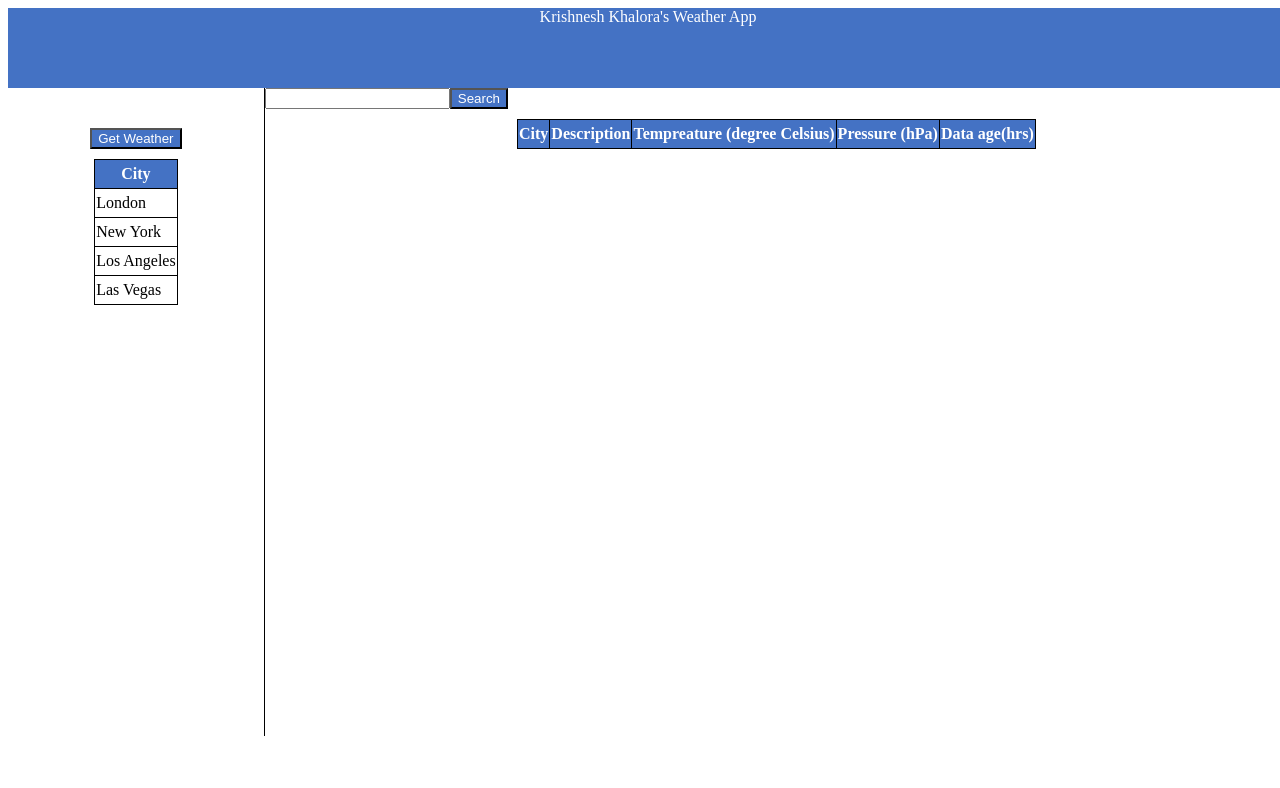
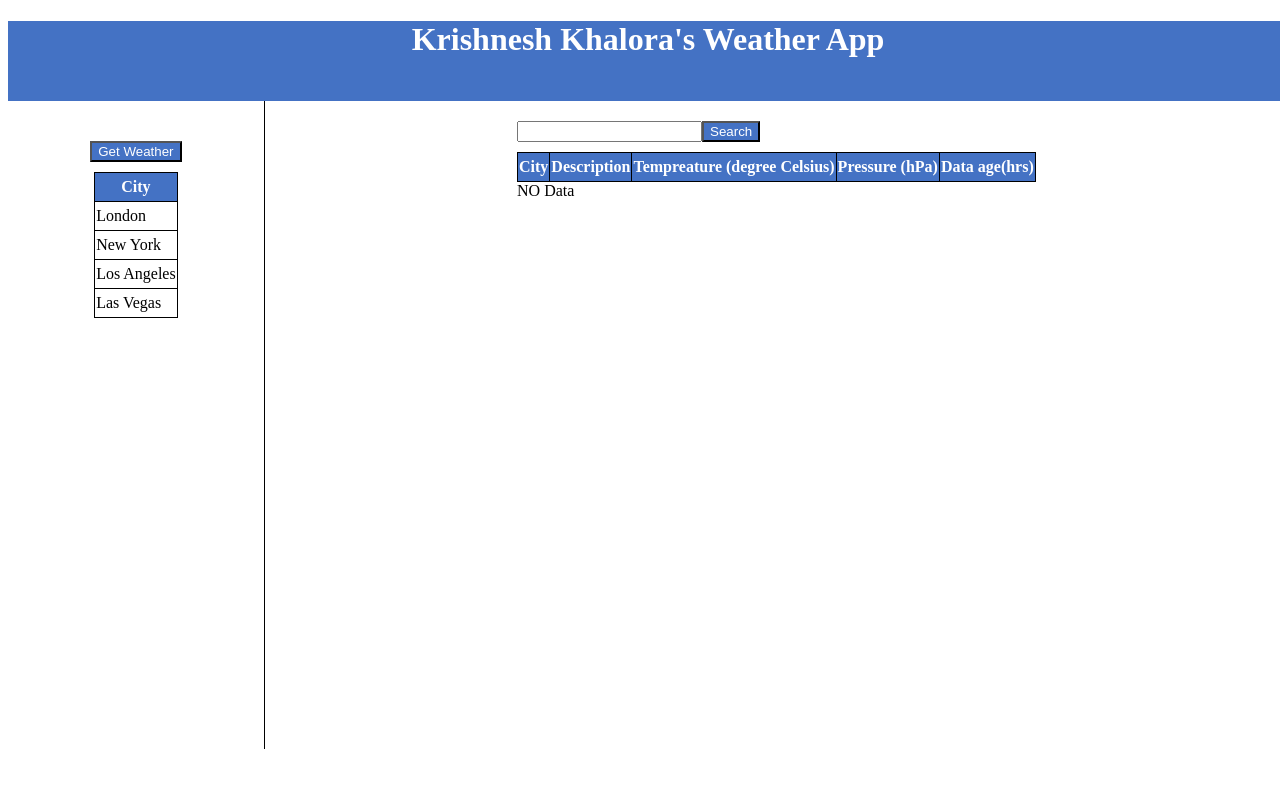
Before and after one commit to Krrishnesh/Weather-App, a plain HTML site: page index.html in a window 1280 px wide. Drawn offline with Linux system fonts and the light colour scheme.

Commit message:
no data added

```diff
--- a/app.js
+++ b/app.js
@@ -3,7 +3,13 @@ let i = 0;
 let city = "London";
 const description = [];
 
+if(description.length === 0){
+  document.getElementById("noData").innerHTML = "NO Data";
+}
+
+
 function getWeather(){
+
     i += 1
     if(i > 4){
         i = i%4;
@@ -36,7 +42,7 @@ function getWeather(){
 
      var date_current = new Date()
      console.log(date_current)
-     console.log(date_current - myData.date_and_time)
+     console.log(date_current - new Date(myData.date_and_time))
 
      cell1.innerHTML = city;
      cell2.innerHTML = myData.description;
@@ -48,4 +54,8 @@ function getWeather(){
   .catch(error => {
     console.error('There has been a problem with your fetch operation:', error);
   });
+
+  if(i > 0){
+    document.getElementById("noData").innerHTML = "";
+  }
 }
--- a/index.html
+++ b/index.html
@@ -10,7 +10,7 @@
 <body>
 <div class="container">
    <div id="header">
-      Krishnesh Khalora's Weather App
+     <h1> Krishnesh Khalora's Weather App </h1>
    </div>
    <div class="app-body">
         <div id="side-nav">
@@ -35,13 +35,15 @@
                     </tr>
 
                 </table>
+
              </div>
         </div>
         <div id="main-page">
 
             <div>
+              <div>
                 <input type="text" id="text"><button>Search</button>
-
+              </div>
             <table  id="myTable">
                 <tr>
                     <th>City</th>
@@ -54,6 +56,7 @@
 
                 </tr>
             </table>
+            <div id="noData">""</div>
             </div>
         </div>
    </div>
--- a/main.css
+++ b/main.css
@@ -36,6 +36,16 @@
     height:inherit;
     float:right;
 }
+
+#main-page > div{
+    margin-top: 20px;
+    align-items: center;
+    justify-content: center;
+    margin-left: auto;
+    margin-right: auto;
+    width: fit-content;
+}
+
 button{
     background-color: #4472C4;
     color: #ffff;
```
